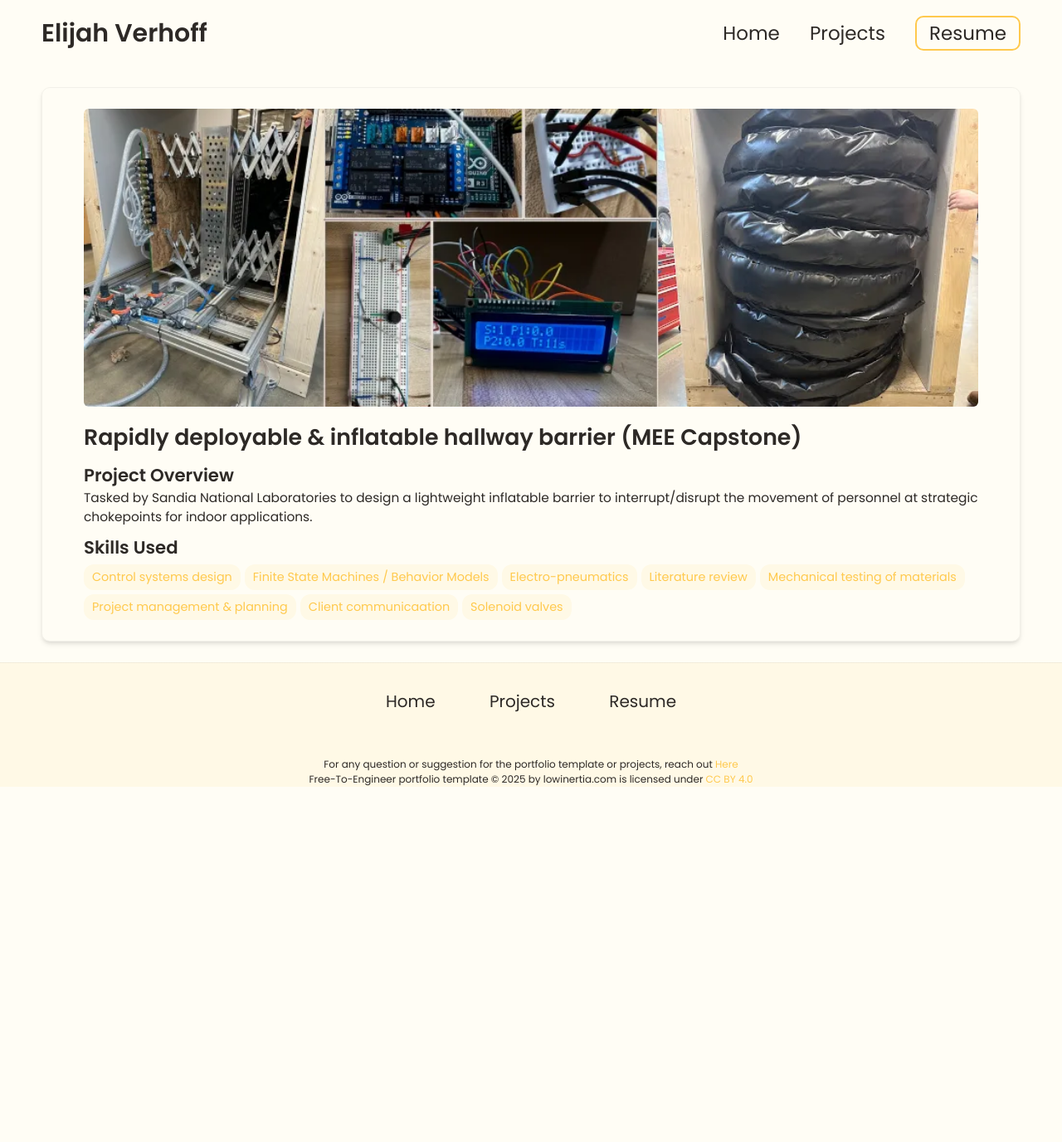
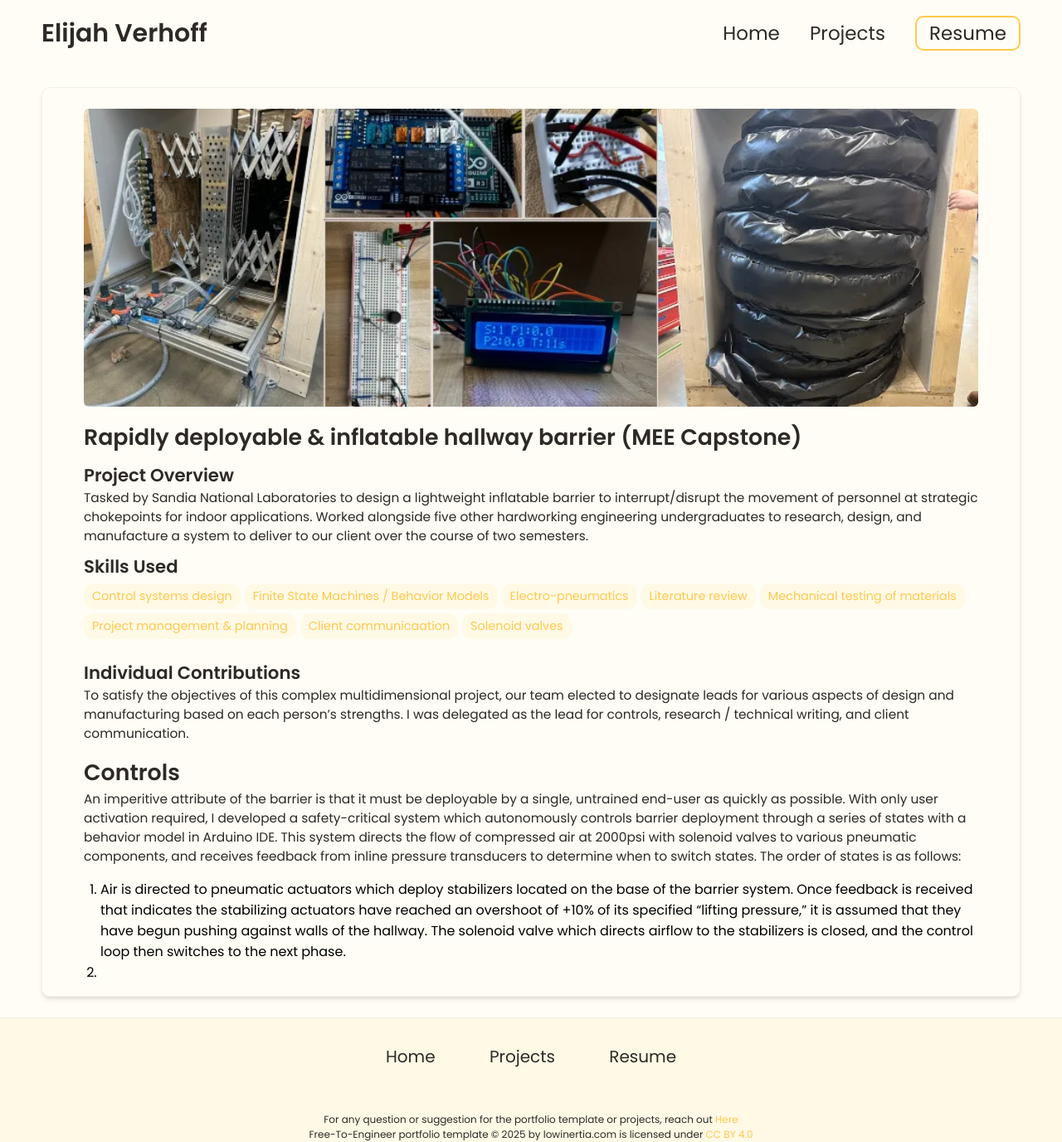
Before and after one commit to elijahverhoff/elijahverhoff.github.io, a Jekyll site: the page built from _projects/Rapidly Deployable & Inflatable Hallway Barrier (MEE Capstone)/index.md, in a window 1280 px wide. Shown: the whole page at 83% size. Built offline with Jekyll 4.4.1, drawn with Linux system fonts in a browser that asks for light colours; before the commit the page ends 948 px from its top, so only the background shows below that.

Commit message:
Enhance project details and individual contributions
Expanded project description and added individual contributions section detailing roles and responsibilities in the project. Included specific information about the controls system developed for the inflatable barrier.

```diff
--- a/_projects/Rapidly Deployable & Inflatable Hallway Barrier (MEE Capstone)/index.md
+++ b/_projects/Rapidly Deployable & Inflatable Hallway Barrier (MEE Capstone)/index.md
@@ -1,7 +1,7 @@
 ---
 layout: post
 title: Rapidly deployable & inflatable hallway barrier (MEE Capstone)
-description:  Tasked by Sandia National Laboratories to design a lightweight inflatable barrier to interrupt/disrupt the movement of personnel at strategic chokepoints for indoor applications.
+description:  Tasked by Sandia National Laboratories to design a lightweight inflatable barrier to interrupt/disrupt the movement of personnel at strategic chokepoints for indoor applications. Worked alongside five other hardworking engineering undergraduates to research, design, and manufacture a system to deliver to our client over the course of two semesters.
 skills:
 - Control systems design
 - Finite State Machines / Behavior Models
@@ -13,3 +13,10 @@ skills:
 - Solenoid valves
 main-image: /headerComp.webp
 ---
+## Individual Contributions
+To satisfy the objectives of this complex multidimensional project, our team elected to designate leads for various aspects of design and manufacturing based on each person's strengths. I was delegated as the lead for controls, research / technical writing, and client communication.
+
+# Controls
+An imperitive attribute of the barrier is that it must be deployable by a single, untrained end-user as quickly as possible. With only user activation required, I developed a safety-critical system which autonomously controls barrier deployment through a series of states with a behavior model in Arduino IDE. This system directs the flow of compressed air at 2000psi with solenoid valves to various pneumatic components, and receives feedback from inline pressure transducers to determine when to switch states. The order of states is as follows:
+1. Air is directed to pneumatic actuators which deploy stabilizers located on the base of the barrier system. Once feedback is received that indicates the stabilizing actuators have reached an overshoot of +10% of its specified "lifting pressure," it is assumed that they have begun pushing against walls of the hallway. The solenoid valve which directs airflow to the stabilizers is closed, and the control loop then switches to the next phase.
+2.
```
